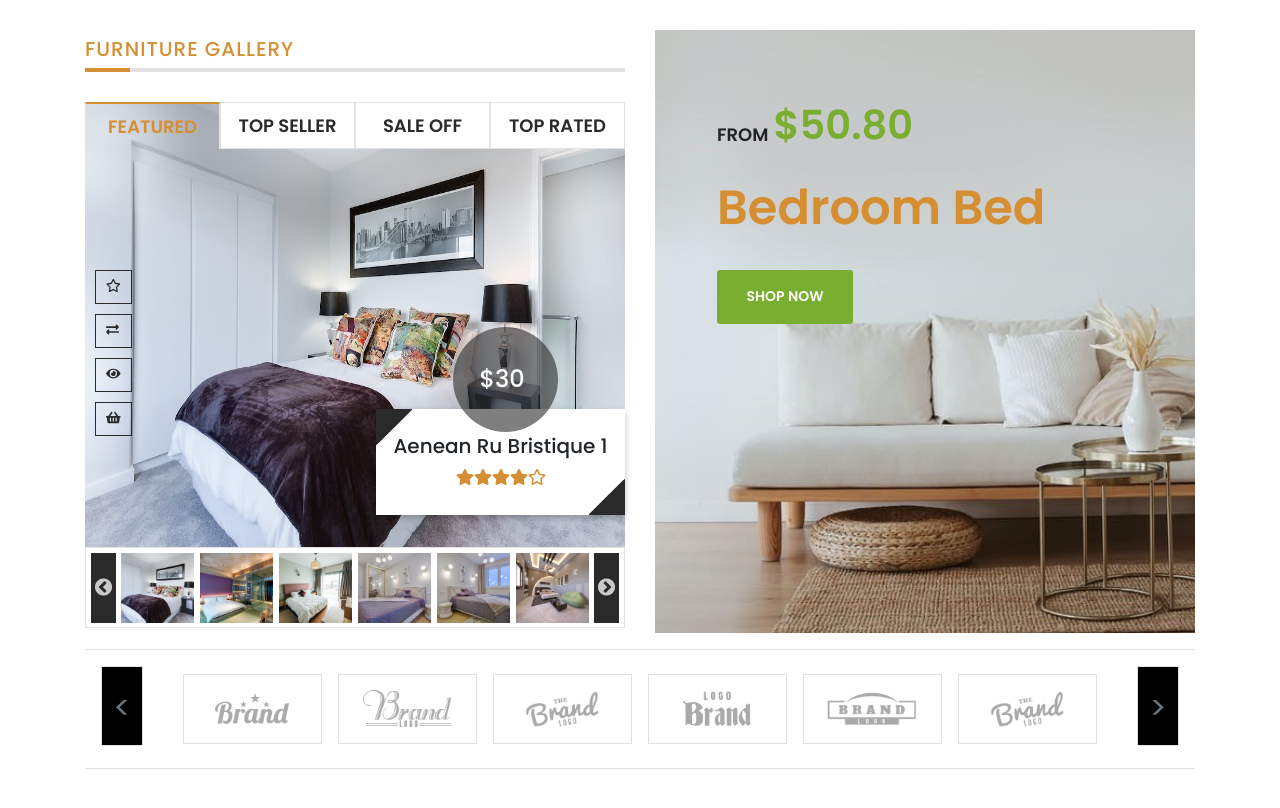
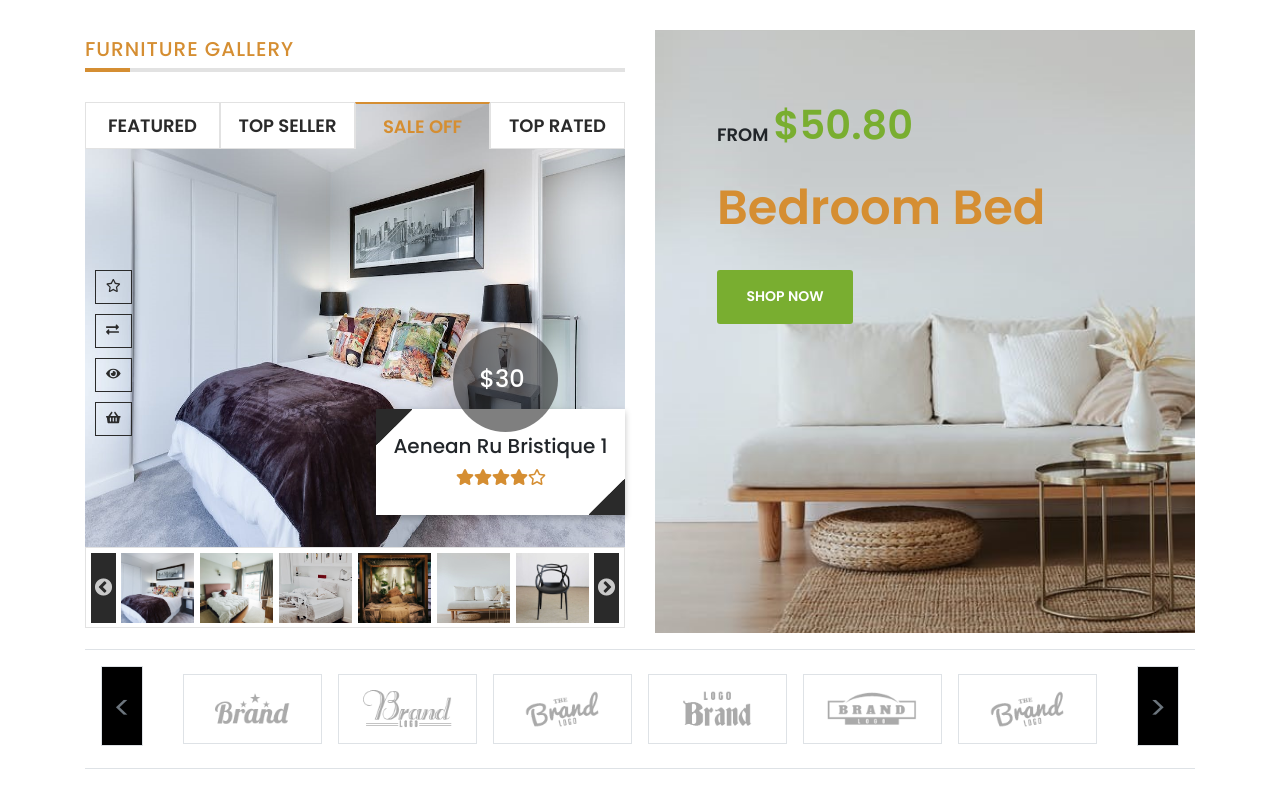
Before and after one commit to bitcooker/furniture-shop, a React (Create React App) app: page / in a window 1280 px wide. Shown: the part 2728-3536 px from the top of the page. Built offline with nearby package versions, Linux system fonts and the light colour scheme.

Commit message:
GallerySlider refactor, fix bugs

```diff
--- a/src/components/common/GallerySlider/BottomSlider/BottomSlider.js
+++ b/src/components/common/GallerySlider/BottomSlider/BottomSlider.js
@@ -6,17 +6,7 @@ import 'slick-carousel/slick/slick-theme.css';
 import Slider from 'react-slick';
 import './ReactSlick.css';
 
-const BottomSlider = ({
-  filterFeatured,
-  filterSaleOff,
-  filterTopRated,
-  filterTopSeller,
-  setActiveElement,
-  isFeatured,
-  isTopSeller,
-  isSaleOff,
-  isTopRated,
-}) => {
+const BottomSlider = ({ setActiveIndex, activeItems }) => {
   const settings = {
     dots: false,
     infinite: true,
@@ -68,57 +58,22 @@ const BottomSlider = ({
       },
     ],
   };
-
-  const handleActivePhoto = item => {
-    setActiveElement(item);
+  const handleActivePhoto = index => {
+    setActiveIndex(index);
   };
 
   return (
     <div className='gallerySlider'>
       <div className={styles.slider}>
         <Slider {...settings}>
-          {isFeatured &&
-            filterFeatured.map(item => (
+          {activeItems.map((item, index) => (
             <img
               className={styles.product}
               key={item.image}
               src={`${process.env.PUBLIC_URL}/images/products/${item.image}`}
               alt='furniture'
               data-image={item.image}
-                onClick={() => handleActivePhoto(item)}
-              />
-            ))}
-          {isTopSeller &&
-            filterTopSeller.map(item => (
-              <img
-                className={styles.product}
-                key={item.image}
-                src={`${process.env.PUBLIC_URL}/images/products/${item.image}`}
-                alt='furniture'
-                data-image={item.image}
-                onClick={() => handleActivePhoto(item)}
-              />
-            ))}
-          {isSaleOff &&
-            filterSaleOff.map(item => (
-              <img
-                className={styles.product}
-                key={item.image}
-                src={`${process.env.PUBLIC_URL}/images/products/${item.image}`}
-                alt='furniture'
-                data-image={item.image}
-                onClick={() => handleActivePhoto(item)}
-              />
-            ))}
-          {isTopRated &&
-            filterTopRated.map(item => (
-              <img
-                className={styles.product}
-                key={item.image}
-                src={`${process.env.PUBLIC_URL}/images/products/${item.image}`}
-                alt='furniture'
-                data-image={item.image}
-                onClick={() => handleActivePhoto(item)}
+              onClick={() => handleActivePhoto(index)}
             />
           ))}
         </Slider>
@@ -128,15 +83,7 @@ const BottomSlider = ({
 };
 
 BottomSlider.propTypes = {
-  topSeller: PropTypes.node,
-  setActiveElement: PropTypes.node,
-  isFeatured: PropTypes.node,
-  isTopSeller: PropTypes.node,
-  isSaleOff: PropTypes.node,
-  isTopRated: PropTypes.node,
-  filterFeatured: PropTypes.func,
-  filterTopSeller: PropTypes.func,
-  filterTopRated: PropTypes.func,
-  filterSaleOff: PropTypes.func,
+  setActiveIndex: PropTypes.node,
+  activeItems: PropTypes.node,
 };
 export default BottomSlider;
--- a/src/components/common/GallerySlider/GallerySlider.js
+++ b/src/components/common/GallerySlider/GallerySlider.js
@@ -1,71 +1,36 @@
 import React, { useState } from 'react';
 import styles from './GallerySlider.module.scss';
-import { useSelector } from 'react-redux';
-import { getAll } from '../../../redux/productsRedux';
 import PanelLeftButtons from './PanelLeftButtons/PanelLeftButtons';
 import BottomSlider from './BottomSlider/BottomSlider';
 import Badge from './Badge/Badge';
 import PanelTopButtons from './PanelTopButtons/PanelTopButtons';
 import Promo from './Promo/Promo';
 import ImageSlider from './ImageSlider/ImageSlider';
+import { useSelector } from 'react-redux';
+import { getProductByTags } from '../../../redux/productsRedux';
 
 const GallerySlider = () => {
-  const topSeller = useSelector(getAll);
+  const [activeTag, setActiveTag] = useState('Sale Off');
 
-  const [isFeatured, setIsFeatured] = useState(true);
-  const [isTopSeller, setIsTopSeller] = useState(false);
-  const [isSaleOff, setIsSaleOff] = useState(false);
-  const [isTopRated, setIsTopRated] = useState(false);
+  const activeItems = useSelector(state => getProductByTags(state, activeTag));
 
-  const filterFeatured = topSeller.filter(item => item.isFeatured === true);
-  const filterTopRated = topSeller.filter(item => item.isTopRated === true);
-  const filterSaleOff = topSeller.filter(item => item.isSaleOff === true);
-  const filterTopSeller = topSeller.filter(item => item.isTopSeller === true);
+  const [activeIndex, setActiveIndex] = useState(0);
 
-  const [activeElement, setActiveElement] = useState(
-    isFeatured
-      ? filterFeatured[0]
-      : isSaleOff
-      ? filterSaleOff[0]
-      : isTopRated
-      ? filterTopRated[0]
-      : isTopSeller
-      ? filterTopSeller[0]
-      : topSeller[0]
-  );
+  const activeElement = activeItems[activeIndex];
 
   return (
     <div className={styles.root}>
-      <PanelTopButtons
-        isFeatured={isFeatured}
-        setIsFeatured={setIsFeatured}
-        isTopSeller={isTopSeller}
-        setIsTopSeller={setIsTopSeller}
-        isSaleOff={isSaleOff}
-        setIsSaleOff={setIsSaleOff}
-        isTopRated={isTopRated}
-        setIsTopRated={setIsTopRated}
+      <PanelTopButtons activeTag={activeTag} setActiveTag={setActiveTag} />
+      <PanelLeftButtons />
+      <ImageSlider image={activeElement.image} />
+      <Promo price={activeElement.price} priceOld={activeElement.priceOld} />
+      <Badge
+        id={activeElement.id}
+        name={activeElement.name}
+        stars={activeElement.stars}
+        userRating={activeElement.userRating}
       />
-      <PanelLeftButtons />
-      <ImageSlider
-        image={activeElement.image}
-        name={activeElement.name}
-        price={activeElement.price}
-      />
-      <Promo price={activeElement.price} priceOld={activeElement.priceOld} />
-      <Badge name={activeElement.name} {...activeElement} />
-      <BottomSlider
-        filterFeatured={filterFeatured}
-        filterSaleOff={filterSaleOff}
-        filterTopSeller={filterTopSeller}
-        filterTopRated={filterTopRated}
-        activeElement={activeElement}
-        setActiveElement={setActiveElement}
-        isFeatured={isFeatured}
-        isTopRated={isTopRated}
-        isTopSeller={isTopSeller}
-        isSaleOff={isSaleOff}
-      />
+      <BottomSlider activeItems={activeItems} setActiveIndex={setActiveIndex} />
     </div>
   );
 };
--- a/src/components/common/GallerySlider/PanelTopButtons/PanelTopButtons.js
+++ b/src/components/common/GallerySlider/PanelTopButtons/PanelTopButtons.js
@@ -4,97 +4,35 @@ import { useSelector } from 'react-redux';
 import { getAllTags } from '../../../../redux/tagsRedux';
 import styles from './PanelTopButtons.module.scss';
 
-const PanelTopButtons = ({
-  isFeatured,
-  isTopSeller,
-  isTopRated,
-  isSaleOff,
-  setIsFeatured,
-  setIsTopSeller,
-  setIsSaleOff,
-  setIsTopRated,
-}) => {
+const PanelTopButtons = ({ activeTag, setActiveTag }) => {
   const allTags = useSelector(getAllTags);
-
-  const handleFeatured = e => {
-    e.preventDefault();
-    setIsFeatured(true);
-    setIsSaleOff(false);
-    setIsTopRated(false);
-    setIsTopSeller(false);
-  };
-
-  const handleTopSeller = e => {
-    e.preventDefault();
-    setIsFeatured(false);
-    setIsSaleOff(false);
-    setIsTopRated(false);
-    setIsTopSeller(true);
-  };
-
-  const handleSaleOff = e => {
-    e.preventDefault();
-    setIsFeatured(false);
-    setIsSaleOff(true);
-    setIsTopRated(false);
-    setIsTopSeller(false);
-  };
-
-  const handleTopRated = e => {
-    e.preventDefault();
-    setIsFeatured(false);
-    setIsSaleOff(false);
-    setIsTopRated(true);
-    setIsTopSeller(false);
+  const handleClick = name => {
+    setActiveTag(name);
   };
 
   return (
     <div className={styles.topBtn}>
-      <a
-        href='#'
-        key={allTags[0].id}
-        onClick={handleFeatured}
-        className={isFeatured && styles.active}
-      >
-        {allTags[0].name}
-      </a>
-      <a
-        href='#'
-        key={allTags[1].id}
-        onClick={handleTopSeller}
-        className={isTopSeller && styles.active}
-      >
-        {allTags[1].name}
-      </a>
-      <a
-        href='#'
-        key={allTags[2].id}
-        onClick={handleSaleOff}
-        className={isSaleOff && styles.active}
-      >
-        {allTags[2].name}
-      </a>
-      <a
-        href='#'
-        key={allTags[3].id}
-        onClick={handleTopRated}
-        className={isTopRated && styles.active}
-      >
-        {allTags[3].name}
-      </a>
+      <ul>
+        {allTags.map(tag => (
+          <li
+            as='li'
+            href=''
+            key={tag.id}
+            data-name={tag.name}
+            onClick={() => handleClick(tag.name)}
+            className={activeTag === tag.name && styles.active}
+          >
+            {tag.name}
+          </li>
+        ))}
+      </ul>
     </div>
   );
 };
 
 PanelTopButtons.propTypes = {
-  setIsFeatured: PropTypes.node,
-  setIsTopSeller: PropTypes.node,
-  setIsSaleOff: PropTypes.node,
-  setIsTopRated: PropTypes.node,
-  isFeatured: PropTypes.bool,
-  isTopSeller: PropTypes.bool,
-  isSaleOff: PropTypes.bool,
-  isTopRated: PropTypes.bool,
+  activeTag: PropTypes.node,
+  setActiveTag: PropTypes.node,
 };
 
 export default PanelTopButtons;
--- a/src/components/common/GallerySlider/PanelTopButtons/PanelTopButtons.module.scss
+++ b/src/components/common/GallerySlider/PanelTopButtons/PanelTopButtons.module.scss
@@ -16,8 +16,19 @@
     font-weight: 600;
     font-family: "Poppins";
     font-size: 18px;
+    cursor: pointer;
 
-    a {
+    ul {
+      display: flex;
+      justify-content: center;
+      align-items: center;
+      width: 100%;
+      height: 100%;
+      margin: 0;
+      padding: 0;
+    }
+
+    li {
         text-decoration: none;
         color: $gallerySlider-topBtn-color;
         flex-grow: 1;
--- a/src/redux/initialState.js
+++ b/src/redux/initialState.js
@@ -30,11 +30,8 @@ const initialState = {
       promo: 'sale',
       newFurniture: true,
       isFavorite: true,
-      isFeatured: true,
-      isTopRated: false,
-      isSaleOff: false,
-      isTopSeller: true,
       isCompared: false,
+      tags: ['Sale Off', 'Top Rated'],
     },
     {
       id: 'aenean-ru-bristique-2',
@@ -47,11 +44,8 @@ const initialState = {
       userRating: 3,
       newFurniture: true,
       isFavorite: false,
-      isFeatured: true,
-      isTopRated: false,
-      isSaleOff: true,
-      isTopSeller: true,
       isCompared: true,
+      tags: ['Top Seller', 'Top Rated'],
     },
     {
       id: 'aenean-ru-bristique-3',
@@ -65,11 +59,8 @@ const initialState = {
       userRating: 5,
       newFurniture: true,
       isFavorite: true,
-      isFeatured: true,
-      isTopRated: true,
-      isSaleOff: false,
-      isTopSeller: false,
       isCompared: true,
+      tags: ['Sale Off'],
     },
     {
       id: 'aenean-ru-bristique-4',
@@ -81,11 +72,8 @@ const initialState = {
       promo: 'sale',
       newFurniture: true,
       isFavorite: false,
-      isFeatured: true,
-      isTopRated: true,
-      isSaleOff: false,
-      isTopSeller: true,
       isCompared: false,
+      tags: ['Featured', 'Top Rated'],
     },
     {
       id: 'aenean-ru-bristique-5',
@@ -97,11 +85,8 @@ const initialState = {
       promo: 'sale',
       newFurniture: true,
       isFavorite: false,
-      isFeatured: true,
-      isTopRated: false,
-      isSaleOff: true,
-      isTopSeller: true,
       isCompared: false,
+      tags: ['Top Seller', 'Top Rated'],
     },
     {
       id: 'aenean-ru-bristique-6',
@@ -114,11 +99,8 @@ const initialState = {
       promo: 'sale',
       newFurniture: true,
       isFavorite: false,
-      isFeatured: false,
-      isTopRated: true,
-      isSaleOff: true,
-      isTopSeller: false,
       isCompared: false,
+      tags: ['Featured'],
     },
     {
       id: 'aenean-ru-bristique-7',
@@ -130,11 +112,8 @@ const initialState = {
       promo: 'sale',
       newFurniture: true,
       isFavorite: false,
-      isFeatured: true,
-      isTopRated: true,
-      isSaleOff: false,
-      isTopSeller: true,
       isCompared: false,
+      tags: ['Featured'],
     },
     {
       id: 'aenean-ru-bristique-8',
@@ -146,11 +125,8 @@ const initialState = {
       promo: 'sale',
       newFurniture: true,
       isFavorite: false,
-      isFeatured: false,
-      isTopRated: true,
-      isSaleOff: true,
-      isTopSeller: true,
       isCompared: false,
+      tags: ['Featured'],
     },
     {
       id: 'aenean-ru-bristique-9',
@@ -162,11 +138,8 @@ const initialState = {
       promo: 'sale',
       newFurniture: true,
       isFavorite: false,
-      isFeatured: false,
-      isTopRated: false,
-      isSaleOff: false,
-      isTopSeller: false,
       isCompared: false,
+      tags: ['Featured'],
     },
     {
       id: 'aenean-ru-bristique-10',
@@ -178,11 +151,8 @@ const initialState = {
       promo: 'sale',
       newFurniture: true,
       isFavorite: false,
-      isFeatured: true,
-      isTopRated: false,
-      isSaleOff: true,
-      isTopSeller: true,
       isCompared: false,
+      tags: ['Featured'],
     },
     {
       id: 'aenean-ru-bristique-11',
@@ -195,11 +165,8 @@ const initialState = {
       promo: 'sale',
       newFurniture: true,
       isFavorite: false,
-      isFeatured: true,
-      isTopRated: true,
-      isSaleOff: false,
-      isTopSeller: false,
       isCompared: false,
+      tags: ['Sale Off'],
     },
     {
       id: 'aenean-ru-bristique-12',
@@ -211,11 +178,8 @@ const initialState = {
       promo: 'sale',
       newFurniture: true,
       isFavorite: false,
-      isFeatured: false,
-      isTopRated: false,
-      isSaleOff: true,
-      isTopSeller: false,
       isCompared: false,
+      tags: ['Sale Off'],
     },
     {
       id: 'aenean-ru-bristique-13',
@@ -227,11 +191,8 @@ const initialState = {
       promo: 'sale',
       newFurniture: true,
       isFavorite: false,
-      isFeatured: false,
-      isTopRated: false,
-      isSaleOff: true,
-      isTopSeller: false,
       isCompared: false,
+      tags: ['Sale Off'],
     },
     {
       id: 'aenean-ru-bristique-14',
@@ -243,11 +204,8 @@ const initialState = {
       promo: 'sale',
       newFurniture: true,
       isFavorite: false,
-      isFeatured: false,
-      isTopRated: false,
-      isSaleOff: true,
-      isTopSeller: false,
       isCompared: false,
+      tags: ['Sale Off'],
     },
     {
       id: 'aenean-ru-bristique-15',
@@ -259,11 +217,8 @@ const initialState = {
       promo: 'sale',
       newFurniture: true,
       isFavorite: false,
-      isFeatured: false,
-      isTopRated: true,
-      isSaleOff: false,
-      isTopSeller: false,
       isCompared: false,
+      tags: ['Sale Off'],
     },
     {
       id: 'aenean-ru-bristique-16',
@@ -275,11 +230,8 @@ const initialState = {
       promo: 'sale',
       newFurniture: true,
       isFavorite: false,
-      isFeatured: false,
-      isTopRated: true,
-      isSaleOff: false,
-      isTopSeller: false,
       isCompared: false,
+      tags: ['Sale Off'],
     },
     {
       id: 'aenean-ru-bristique-17',
@@ -291,11 +243,8 @@ const initialState = {
       promo: 'sale',
       newFurniture: true,
       isFavorite: false,
-      isFeatured: false,
-      isTopRated: false,
-      isSaleOff: false,
-      isTopSeller: false,
       isCompared: false,
+      tags: ['Sale Off'],
     },
     {
       id: 'aenean-ru-bristique-18',
@@ -307,11 +256,8 @@ const initialState = {
       promo: 'sale',
       newFurniture: true,
       isFavorite: false,
-      isFeatured: false,
-      isTopRated: false,
-      isSaleOff: false,
-      isTopSeller: false,
       isCompared: false,
+      tags: ['Sale Off'],
     },
     {
       id: 'aenean-ru-bristique-19',
@@ -323,11 +269,8 @@ const initialState = {
       promo: 'sale',
       newFurniture: true,
       isFavorite: false,
-      isFeatured: false,
-      isTopRated: false,
-      isSaleOff: false,
-      isTopSeller: false,
       isCompared: false,
+      tags: ['Top Seller'],
     },
     {
       id: 'aenean-ru-bristique-20',
@@ -339,11 +282,8 @@ const initialState = {
       promo: 'sale',
       newFurniture: true,
       isFavorite: false,
-      isFeatured: false,
-      isTopRated: false,
-      isSaleOff: false,
-      isTopSeller: false,
       isCompared: false,
+      tags: ['Top Seller'],
     },
     {
       id: 'aenean-ru-bristique-21',
@@ -355,11 +295,8 @@ const initialState = {
       promo: 'sale',
       newFurniture: true,
       isFavorite: false,
-      isFeatured: false,
-      isTopRated: false,
-      isSaleOff: false,
-      isTopSeller: false,
       isCompared: false,
+      tags: ['Top Seller'],
     },
     {
       id: 'aenean-ru-bristique-22',
@@ -371,11 +308,8 @@ const initialState = {
       promo: 'sale',
       newFurniture: true,
       isFavorite: false,
-      isFeatured: false,
-      isTopRated: false,
-      isSaleOff: false,
-      isTopSeller: false,
       isCompared: false,
+      tags: ['Top Seller'],
     },
     {
       id: 'aenean-ru-bristique-23',
@@ -387,11 +321,8 @@ const initialState = {
       promo: 'sale',
       newFurniture: true,
       isFavorite: false,
-      isFeatured: false,
-      isTopRated: false,
-      isSaleOff: false,
-      isTopSeller: false,
       isCompared: false,
+      tags: ['Top Seller'],
     },
     {
       id: 'aenean-ru-bristique-24',
@@ -403,11 +334,8 @@ const initialState = {
       promo: 'sale',
       newFurniture: true,
       isFavorite: false,
-      isFeatured: false,
-      isTopRated: false,
-      isSaleOff: false,
-      isTopSeller: false,
       isCompared: false,
+      tags: ['Top Seller'],
     },
     {
       id: 'aenean-ru-bristique-25',
@@ -420,6 +348,7 @@ const initialState = {
       newFurniture: true,
       isFavorite: false,
       isCompared: false,
+      tags: ['Top Rated'],
     },
     {
       id: 'aenean-ru-bristique-26',
@@ -432,6 +361,7 @@ const initialState = {
       newFurniture: true,
       isFavorite: false,
       isCompared: false,
+      tags: ['Top Rated'],
     },
     {
       id: 'aenean-ru-bristique-27',
@@ -444,6 +374,7 @@ const initialState = {
       newFurniture: true,
       isFavorite: false,
       isCompared: false,
+      tags: ['Top Rated'],
     },
     {
       id: 'aenean-ru-bristique-28',
@@ -456,6 +387,7 @@ const initialState = {
       newFurniture: true,
       isFavorite: false,
       isCompared: false,
+      tags: ['Top Rated'],
     },
     {
       id: 'aenean-ru-bristique-29',
@@ -468,6 +400,7 @@ const initialState = {
       newFurniture: true,
       isFavorite: false,
       isCompared: false,
+      tags: ['Top Rated'],
     },
     {
       id: 'aenean-ru-bristique-30',
@@ -480,6 +413,7 @@ const initialState = {
       newFurniture: true,
       isFavorite: false,
       isCompared: false,
+      tags: ['Top Rated'],
     },
     {
       id: 'aenean-ru-bristique-31',
@@ -492,6 +426,7 @@ const initialState = {
       newFurniture: true,
       isFavorite: false,
       isCompared: false,
+      tags: ['Top Rated'],
     },
     {
       id: 'aenean-ru-bristique-32',
@@ -504,6 +439,7 @@ const initialState = {
       newFurniture: true,
       isFavorite: false,
       isCompared: false,
+      tags: ['Top Rated'],
     },
     {
       id: 'aenean-ru-bristique-33',
@@ -516,6 +452,7 @@ const initialState = {
       newFurniture: true,
       isFavorite: false,
       isCompared: false,
+      tags: ['Top Rated'],
     },
     {
       id: 'aenean-ru-bristique-34',
@@ -528,6 +465,8 @@ const initialState = {
       newFurniture: true,
       isFavorite: false,
       isCompared: false,
+      sliderVae: 'Top Seller',
+      tags: [],
     },
     {
       id: 'aenean-ru-bristique-35',
@@ -540,6 +479,8 @@ const initialState = {
       newFurniture: true,
       isFavorite: false,
       isCompared: false,
+      sliderVae: 'Top Seller',
+      tags: [],
     },
     {
       id: 'aenean-ru-bristique-36',
@@ -552,6 +493,8 @@ const initialState = {
       newFurniture: true,
       isFavorite: false,
       isCompared: false,
+      sliderVae: 'Top Seller',
+      tags: [],
     },
     {
       id: 'aenean-ru-bristique-37',
@@ -564,6 +507,8 @@ const initialState = {
       newFurniture: true,
       isFavorite: false,
       isCompared: false,
+      sliderVae: 'Top Seller',
+      tags: [],
     },
   ],
   cart: {
--- a/src/redux/productsRedux.js
+++ b/src/redux/productsRedux.js
@@ -10,6 +10,8 @@ export const getDiscountedProducts = ({ products }) =>
   products.filter(item => item.priceOld);
 export const getPromoProducts = ({ products }) =>
   products.filter(item => item.promo === 'sale');
+export const getProductByTags = ({ products }, tagId) =>
+  products.filter(product => product?.tags.includes(tagId));
 /* action name creator */
 const reducerName = 'cart';
 const createActionName = name => `app/${reducerName}/${name}`;
--- a/src/redux/store.js
+++ b/src/redux/store.js
@@ -8,6 +8,7 @@ import feedbackReducer from './feedbackRedux';
 import promoReducer from './promoRedux';
 import rwdReducer from './rwdModeRedux';
 import brandsReducer from './brandsRedux';
+import tagsReducer from './tagsRedux';
 
 // define reducers
 const reducers = {
@@ -18,6 +19,7 @@ const reducers = {
   promo: promoReducer,
   rwdMode: rwdReducer,
   brands: brandsReducer,
+  tags: tagsReducer,
 };
 
 // add blank reducers for initial state properties without reducers
--- a/src/redux/tagsRedux.js
+++ b/src/redux/tagsRedux.js
@@ -1,5 +1,7 @@
 /* selectors */
 export const getAllTags = ({ tags }) => tags;
+
+export const getAllProducts = state => state.products;
 
 /* reducer */
 export default function reducer(statePart = [], action = {}) {
```
Also changed, not shown: src/components/common/GallerySlider/Badge/Badge.js (+2 -6 lines). Lines whose indentation alone changed are shown as unchanged.
